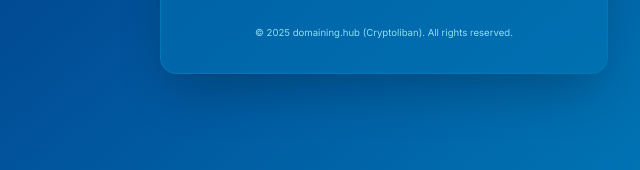
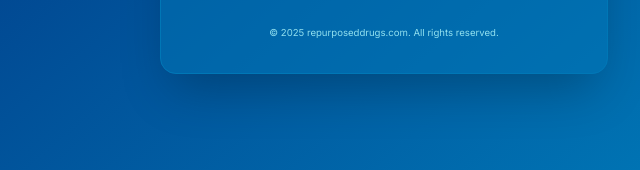
Before and after one commit to Domaininghub/repurposeddrugs, a plain HTML site: page index.html in a window 1280 px wide. Shown: the part 656-826 px from the top of the page, 640-1280 px from the left. Drawn offline with nearby package versions, Linux system fonts and the light colour scheme.

Commit message:
Update index.html

```diff
--- a/index.html
+++ b/index.html
@@ -305,7 +305,7 @@
                                                  <a href="https://www.godaddy.com/en/domainsearch/find?checkAvail=1&domainToCheck=repurposeddrugs&itc=mya_dom_srch&pl_id=1&key=mya_domain_search" target="_blank" class="w-full block text-center bg-pacific-cyan text-federal-blue font-bold py-4 px-6 rounded-lg hover:bg-non-photo-blue transition-colors duration-300">GoDaddy</a>
                                                  <a href="https://www.atom.com/view/name/repurposeddrugs.com" target="_blank" class="w-full block text-center bg-pacific-cyan text-federal-blue font-bold py-4 px-6 rounded-lg hover:bg-non-photo-blue transition-colors duration-300">Atom</a>
                                              </div>
-                                            <p class="text-center text-xs text-non-photo-blue mt-7"style="font-size: 0.60rem;">© 2025 <span id="copyright-year"></span> domaining.hub (Cryptoliban). All rights reserved.
+                                            <p class="text-center text-xs text-non-photo-blue mt-7"style="font-size: 0.60rem;">© 2025 <span id="copyright-year"></span> repurposeddrugs.com. All rights reserved.
                                         </div>
                                    </div>
                                    <div class="flip-card-back flex items-start justify-center p-4" id="flipCardBack">
```
